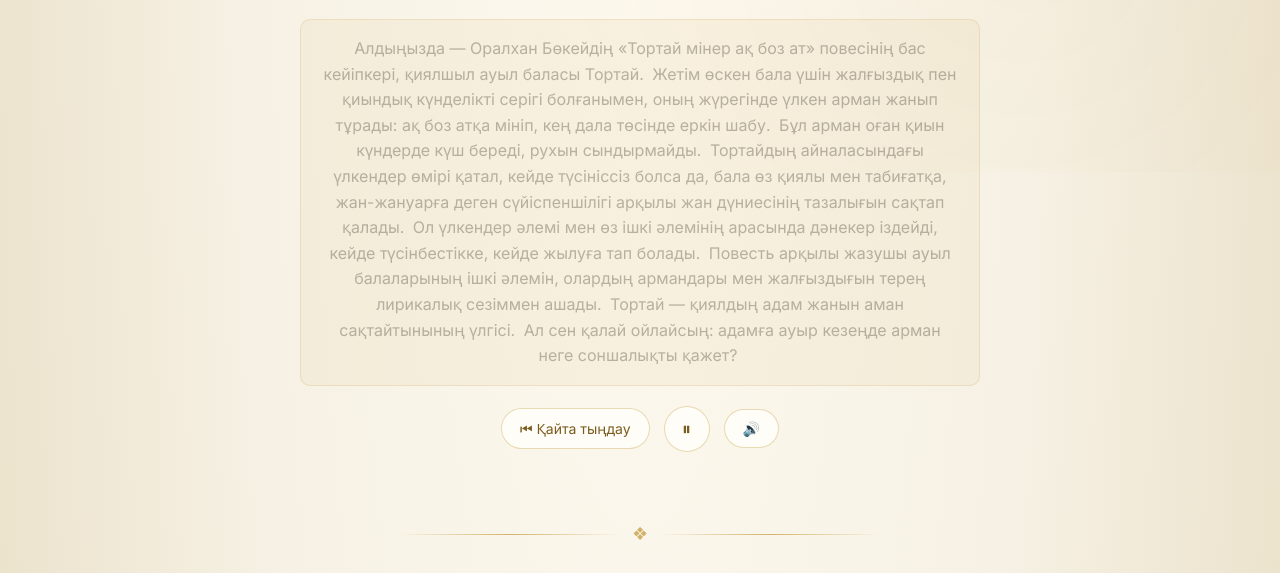
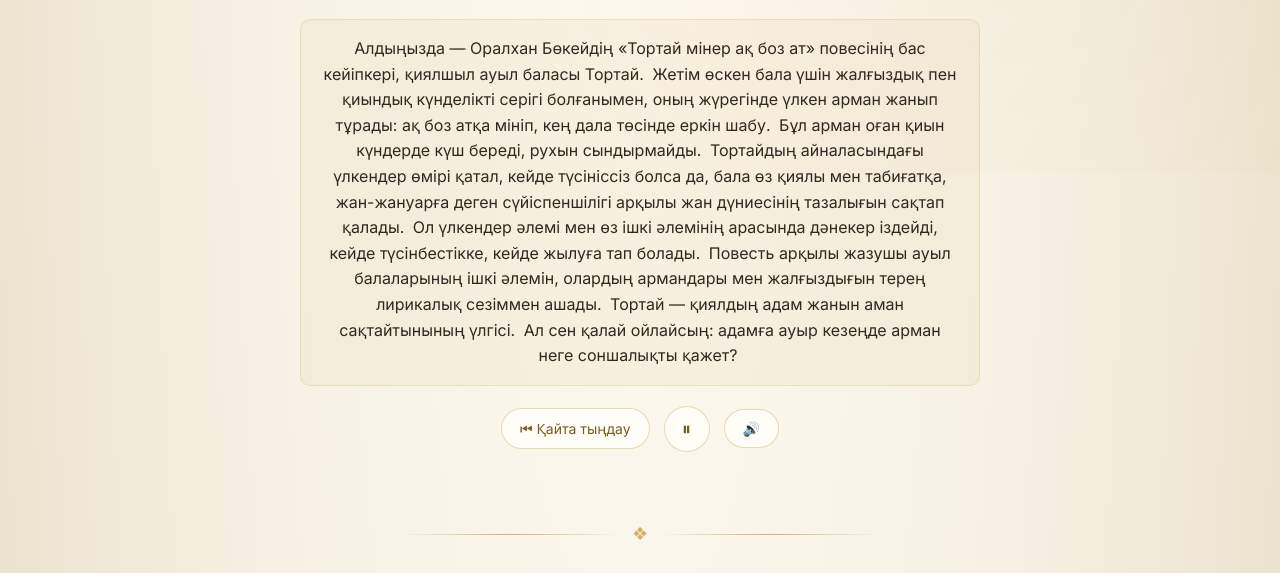
Before and after one commit to Nurbol876047/Make-a-museum, a website: page character.html in a window 1280 px wide. Shown: the part 628-1201 px from the top of the page. Drawn offline with nearby package versions, Linux system fonts and the light colour scheme.

Commit message:
Кейіпкер мәтінінің контрастын түзету: субтитр түсі ашық сұрыдан қара/қоңыр түске ауыстырылды
Барлық кейіпкер беттерінде баяндау мәтіні (subtitles-box) өте бозарған
түспен (opacity 0.45 + приглушённый сұр) көрінетін, сол себепті оқылмай
қалатын еді. CSS-те түзетілді, бәріне бірден әсер етеді. style.css
версиясы v3-ке көтерілді — ескі кэш қалмасын деп.

```diff
--- a/character.html
+++ b/character.html
@@ -8,7 +8,7 @@
   <link rel="preconnect" href="https://fonts.googleapis.com">
   <link href="https://fonts.googleapis.com/css2?family=Playfair+Display:wght@500;700&family=Inter:wght@400;500;600&display=swap" rel="stylesheet">
 
-  <link rel="stylesheet" href="css/style.css?v=2" />
+  <link rel="stylesheet" href="css/style.css?v=3" />
 </head>
 <body>
 
--- a/css/style.css
+++ b/css/style.css
@@ -652,15 +652,13 @@ button {
   border: 1px solid rgba(201, 162, 74, 0.2);
   border-radius: var(--radius-md);
   font-size: 16px;
-  color: var(--color-text-muted);
+  color: var(--color-text);
 }
 .subtitles-box .subtitle-sentence {
-  transition: color 0.3s ease, opacity 0.3s ease;
-  opacity: 0.45;
+  transition: color 0.3s ease;
 }
 .subtitles-box .subtitle-sentence.current {
   color: var(--color-gold-text);
-  opacity: 1;
   font-weight: 500;
 }
 .subtitles-box .subtitle-sentence {
```
Also changed, not shown: hall.html (+1 -1 lines), index.html (+1 -1 lines), museum.html (+1 -1 lines), passport.html (+1 -1 lines), teacher.html (+1 -1 lines).
